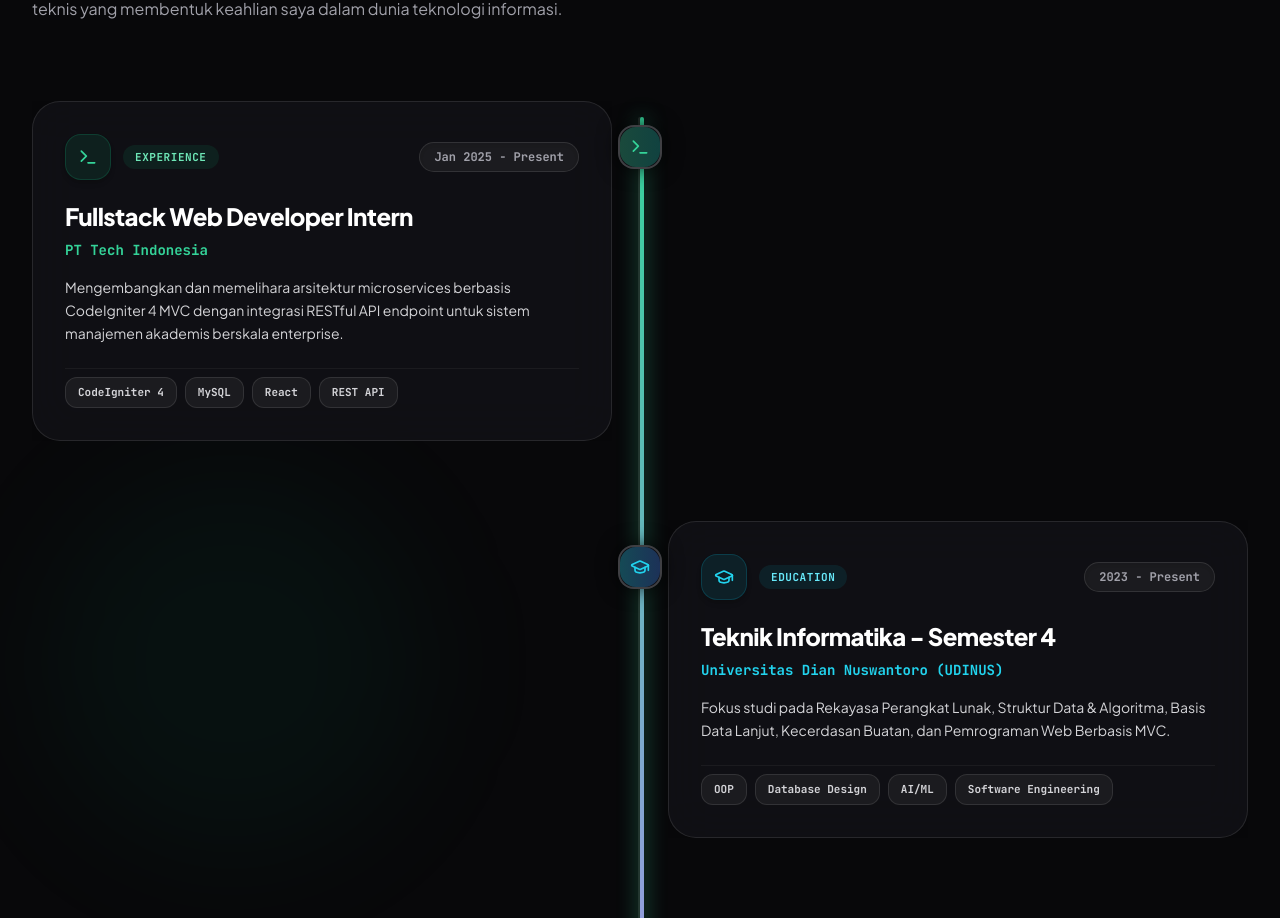
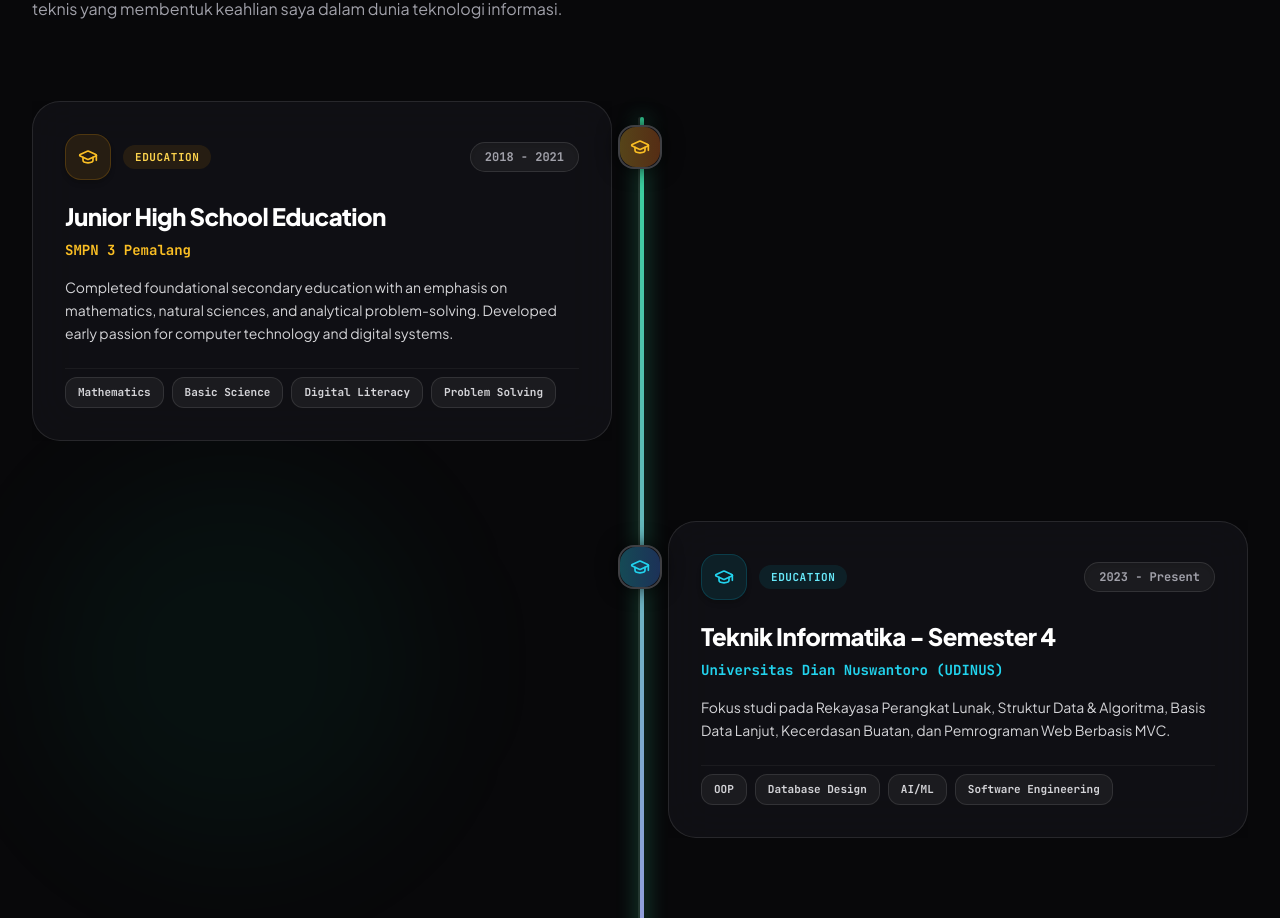
Before and after one commit to brianaryansyah/p, a React (Vite) app: page / in a window 1280 px wide. Shown: the part 2115-3033 px from the top of the page. Built offline with nearby package versions, Linux system fonts and the light colour scheme; no server answers.

Commit message:
Add SMP education

```diff
--- a/src/components/client/ExperienceTimeline.tsx
+++ b/src/components/client/ExperienceTimeline.tsx
@@ -31,19 +31,19 @@ interface TimelineItem {
 
 const timelineData: TimelineItem[] = [
   {
-    id: 'tl-1',
-    type: 'experience',
-    title: 'Fullstack Web Developer Intern',
-    organization: 'PT Tech Indonesia',
-    date: 'Jan 2025 - Present',
-    description: 'Mengembangkan dan memelihara arsitektur microservices berbasis CodeIgniter 4 MVC dengan integrasi RESTful API endpoint untuk sistem manajemen akademis berskala enterprise.',
-    tags: ['CodeIgniter 4', 'MySQL', 'React', 'REST API'],
-    icon: Terminal,
-    color: 'text-emerald-400',
-    badgeBg: 'bg-emerald-500/10 border-emerald-500/20 text-emerald-300',
-    borderGlow: 'group-hover:border-emerald-500/50',
-    glowColor: 'from-emerald-500/20 via-emerald-500/5 to-transparent',
-    accentGradient: 'from-emerald-400 to-teal-500'
+    id: 'tl-smp',
+    type: 'education',
+    title: 'Junior High School Education',
+    organization: 'SMPN 3 Pemalang',
+    date: '2018 - 2021',
+    description: 'Completed foundational secondary education with an emphasis on mathematics, natural sciences, and analytical problem-solving. Developed early passion for computer technology and digital systems.',
+    tags: ['Mathematics', 'Basic Science', 'Digital Literacy', 'Problem Solving'],
+    icon: GraduationCap,
+    color: 'text-amber-400',
+    badgeBg: 'bg-amber-500/10 border-amber-500/20 text-amber-300',
+    borderGlow: 'group-hover:border-amber-500/50',
+    glowColor: 'from-amber-500/20 via-amber-500/5 to-transparent',
+    accentGradient: 'from-amber-400 to-orange-500'
   },
   {
     id: 'tl-2',
```
